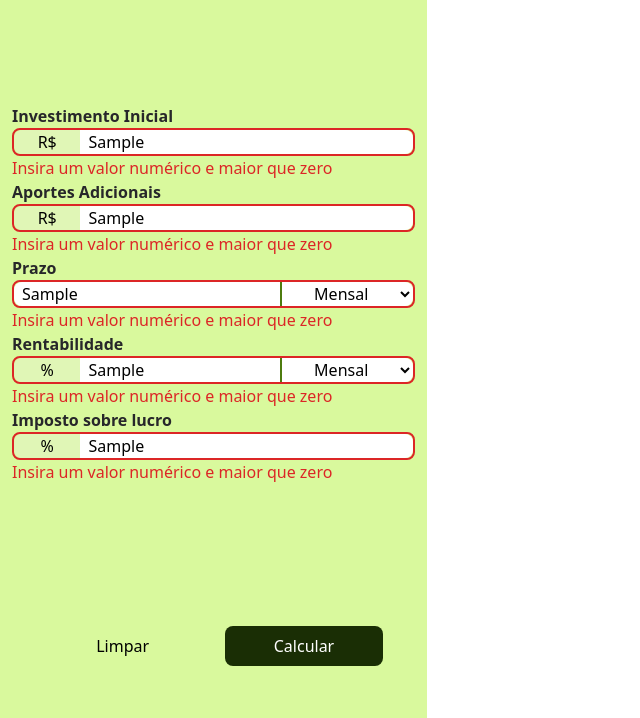
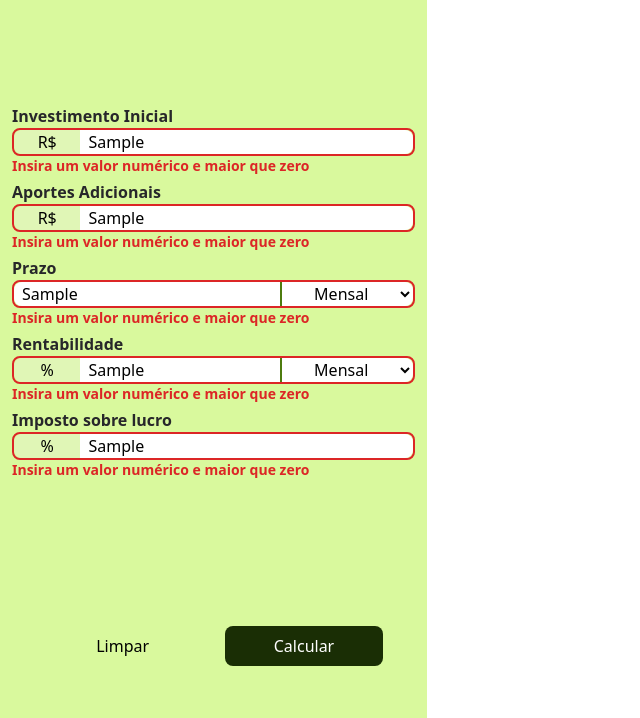
Before and after one commit to clarasenx/Calculadora-de-Investimentos, a website built with Vite: page frontend/index.html in a window 1280 px wide. Both pictures are taken after typing "Sample", "Sample", "Sample", "Sample", "Sample" into the empty fields and a click on the button "Calcular". Shown: the part 82-800 px from the top of the page, without its empty margins (0-640 px from the left). Built offline with nearby package versions, Linux system fonts and the light colour scheme.

Commit message:
update style.css

```diff
--- a/frontend/main.js
+++ b/frontend/main.js
@@ -46,9 +46,9 @@ function validateInput(evt) {
   const grandParentElement = evt.target.parentElement.parentElement;
   const inputValue = evt.target.value.replace(",", ".");
 
-  if ((isNaN(inputValue) && (Number(inputValue) <= 0) || !parentElement.classList.contains("error"))) {
+  if (isNaN(inputValue) && (Number(inputValue) <= 0 || !parentElement.classList.contains("error"))) {
     const errorTextElement = document.createElement("p");
-    errorTextElement.classList.add("text-red-600");
+    errorTextElement.classList.add("errorText");
     errorTextElement.innerText = "Insira um valor numérico e maior que zero";
 
     parentElement.classList.add("error");
--- a/frontend/style.css
+++ b/frontend/style.css
@@ -9,3 +9,11 @@
     @apply rounded-lg;
   }
 }
+
+@layer utilities {
+  .errorText {
+    @apply text-red-600;
+    @apply font-semibold;
+    @apply text-sm;
+  }
+}
```
